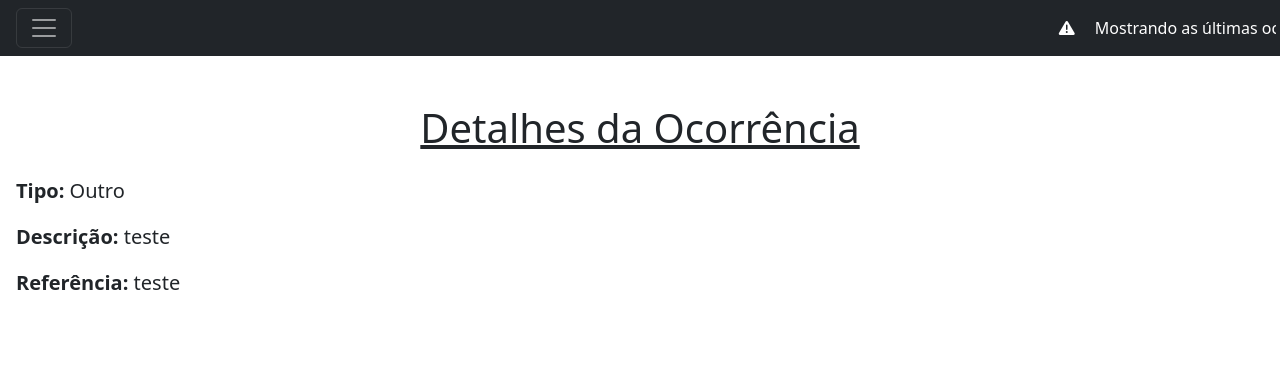
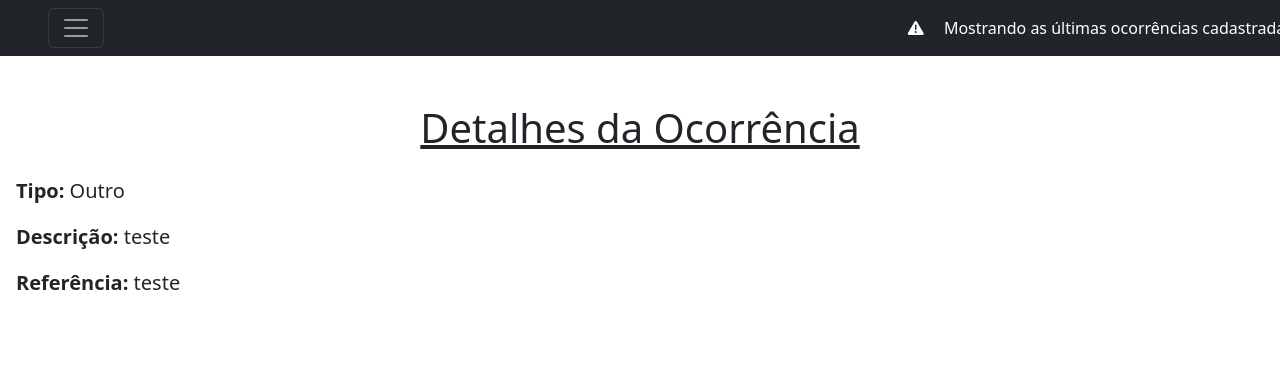
Before and after one commit to alexandresm16/Cidade-Segura, a Django app: page /occurrences/Denuncia/3/ in a window 1280 px wide. Shown: the top 380 px of the page. Run offline with Django 5.2, Linux system fonts and the light colour scheme; a user stored in the database is signed in; data comes from the database, SQL or seed files in the repository; both versions use the stored data as it was after the commit; some libraries are stand-ins or nearby versions.

Commit message:
ajustes de icone, index e adição de ocorrencia

```diff
--- a/home/templates/index.html
+++ b/home/templates/index.html
@@ -10,6 +10,8 @@
 
 </style>
 <body>
+{% load static %}
+<script src="{% static 'js/leaflet_icons.js' %}"></script>
 <div class="pos-f-t">
 	<div class="collapse" id="navbarToggleExternalContent">
 		<div class="bg-dark p-4">
@@ -31,7 +33,7 @@
 			</form>
 			<span class="navbar-item mx-3 p-2" style="color: white; float: right;">
 		        <a href="{% url 'user' %}">
-			        {{ user.username }}
+			        Usuário: {{ user.username }}
 		        </a>
 		    </span>
 			{% else %}
@@ -45,34 +47,27 @@
 		</div>
 	</div>
 
-	<nav class="navbar navbar-dark bg-dark">
+	<nav class="navbar navbar-dark bg-dark" style="justify-content: flex-start;">
 		<button aria-controls="navbarToggleExternalContent"
 		        aria-expanded="false"
 		        aria-label="Toggle navigation"
-		        class="navbar-toggler mx-3"
+		        class="navbar-toggler mx-5"
 		        data-bs-target="#navbarToggleExternalContent"
 		        data-bs-toggle="collapse"
 		        type="button">
 			<span class="navbar-toggler-icon"></span>
 		</button>
-		<div class="m-1 bg-dark text-white" id="marquee-container">
-			<div class="marquee-container">
+		<div class="bg-dark text-white" id="marquee-container">
+			<div class="marquee">
 				<div class="marquee-content">
 					<i class="fa-solid fa-triangle-exclamation pe-3"></i>
-					Mostrando as últimas ocorrências cadastradas, ambiente ainda em desenvolvimento, as
-					informações não refletem a realidade.
+					Mostrando as últimas ocorrências cadastradas, ambiente ainda em desenvolvimento,
+					as informações não refletem a realidade.
 					{% if clima %}
-					<i class="fa-solid fa-location-dot ps-3"></i>
-					{{ clima.city }}
-
-					<i class="fa-solid fa-temperature-half ps-3"></i>
-					{{ clima.temperature }}°C
-
-					<i class="fa-solid fa-cloud ps-3"></i>
-					{{ clima.description|capfirst }}
-
-					<i class="fa-solid fa-time ps-3"></i>
-					{{ data }}
+					<i class="fa-solid fa-location-dot ps-3"></i> {{ clima.city }}
+					<i class="fa-solid fa-temperature-half ps-3"></i> {{ clima.temperature }}°C
+					<i class="fa-solid fa-cloud ps-3"></i> {{ clima.description|capfirst }}
+					<i class="fa-solid fa-calendar-days ps-3"></i> {{ data }}
 					{% endif %}
 				</div>
 			</div>
--- a/occurrences/templates/denuncia_detalhes.html
+++ b/occurrences/templates/denuncia_detalhes.html
@@ -32,14 +32,7 @@
 
 <script src="https://unpkg.com/leaflet/dist/leaflet.js"></script>
 <script>
-	var icons = {
-		theft: new L.Icon({iconUrl: 'https://cdn-icons-png.flaticon.com/512/11389/11389907.png', iconSize:[32,32], iconAnchor:[16,32], popupAnchor:[0,-32]}),
-		robbery: new L.Icon({iconUrl: 'https://cdn-icons-png.flaticon.com/512/2861/2861341.png', iconSize:[32,32], iconAnchor:[16,32], popupAnchor:[0,-32]}),
-		assault: new L.Icon({iconUrl: 'https://cdn-icons-png.flaticon.com/512/10036/10036666.png', iconSize:[32,32], iconAnchor:[16,32], popupAnchor:[0,-32]}),
-		gunshot: new L.Icon({iconUrl: 'https://cdn-icons-png.flaticon.com/512/9001/9001136.png', iconSize:[32,32], iconAnchor:[16,32], popupAnchor:[0,-32]}),
-		car: new L.Icon({iconUrl: 'https://cdn-icons-png.flaticon.com/512/2125/2125959.png', iconSize:[32,32], iconAnchor:[16,32], popupAnchor:[0,-32]}),
-		other: new L.Icon({iconUrl: 'https://cdn-icons-png.flaticon.com/512/16935/16935760.png', iconSize:[32,32], iconAnchor:[16,32], popupAnchor:[0,-32]})
-	};
+	var icons = window.LEAFLET_ICONS;
 
 	// Define latitude, longitude e tipo
 	var lat = parseFloat("{{ occurrence.latitude }}".replace(',', '.'));
--- /dev/null
+++ b/static/js/leaflet_icons.js
@@ -0,0 +1,52 @@
+// static/js/leaflet_icons.js
+
+window.LEAFLET_ICONS = {
+    theft: new L.Icon({
+        iconUrl: 'https://cdn-icons-png.flaticon.com/512/11389/11389907.png',
+        iconSize: [32, 32],
+        iconAnchor: [16, 32],
+        popupAnchor: [0, -32]
+    }),
+
+    robbery: new L.Icon({
+        iconUrl: 'https://cdn-icons-png.flaticon.com/512/2861/2861341.png',
+        iconSize: [32, 32],
+        iconAnchor: [16, 32],
+        popupAnchor: [0, -32]
+    }),
+
+    assault: new L.Icon({
+        iconUrl: 'https://cdn-icons-png.flaticon.com/512/10036/10036666.png',
+        iconSize: [32, 32],
+        iconAnchor: [16, 32],
+        popupAnchor: [0, -32]
+    }),
+
+    gunshot: new L.Icon({
+        iconUrl: 'https://cdn-icons-png.flaticon.com/512/9001/9001136.png',
+        iconSize: [32, 32],
+        iconAnchor: [16, 32],
+        popupAnchor: [0, -32]
+    }),
+
+    car: new L.Icon({
+        iconUrl: 'https://cdn-icons-png.flaticon.com/512/2125/2125959.png',
+        iconSize: [32, 32],
+        iconAnchor: [16, 32],
+        popupAnchor: [0, -32]
+    }),
+
+    fire: new L.Icon({
+        iconUrl: 'https://cdn-icons-png.flaticon.com/512/12631/12631615.png',
+        iconSize: [32, 32],
+        iconAnchor: [16, 32],
+        popupAnchor: [0, -32]
+    }),
+
+    other: new L.Icon({
+        iconUrl: 'https://cdn-icons-png.flaticon.com/512/16935/16935760.png',
+        iconSize: [32, 32],
+        iconAnchor: [16, 32],
+        popupAnchor: [0, -32]
+    })
+};
--- a/static/style/style.css
+++ b/static/style/style.css
@@ -4,15 +4,12 @@
     border-radius: 14px;
     box-shadow: 0 12px 40px rgba(0,0,0,0.2);
 }
-
-.marquee-wrapper {
-    flex: 1 1 auto;   /* cresce e encolhe corretamente */
-    min-width: 0;     /* CRÍTICO para flexbox */
+#marquee-container {
+    flex: 1;
     overflow: hidden;
 }
 
-.marquee-container {
-    align-items: center;
+.marquee {
     overflow: hidden;
 }
 
@@ -22,12 +19,15 @@
     animation: scroll-left 30s linear infinite;
 }
 
+.marquee:hover .marquee-content {
+    animation-play-state: paused;
+}
 
 @keyframes scroll-left {
     0% {
         transform: translateX(0);
     }
     100% {
-        transform: translateX(-100%);
+        transform: translateX(-150%);
     }
 }
```
Also changed, not shown: accounts/templates/user.html (+14 -22 lines), home/templates/home.html (+1 -8 lines), occurrences/templates/denuncia_lista.html (+1 -8 lines), db.sqlite3.
